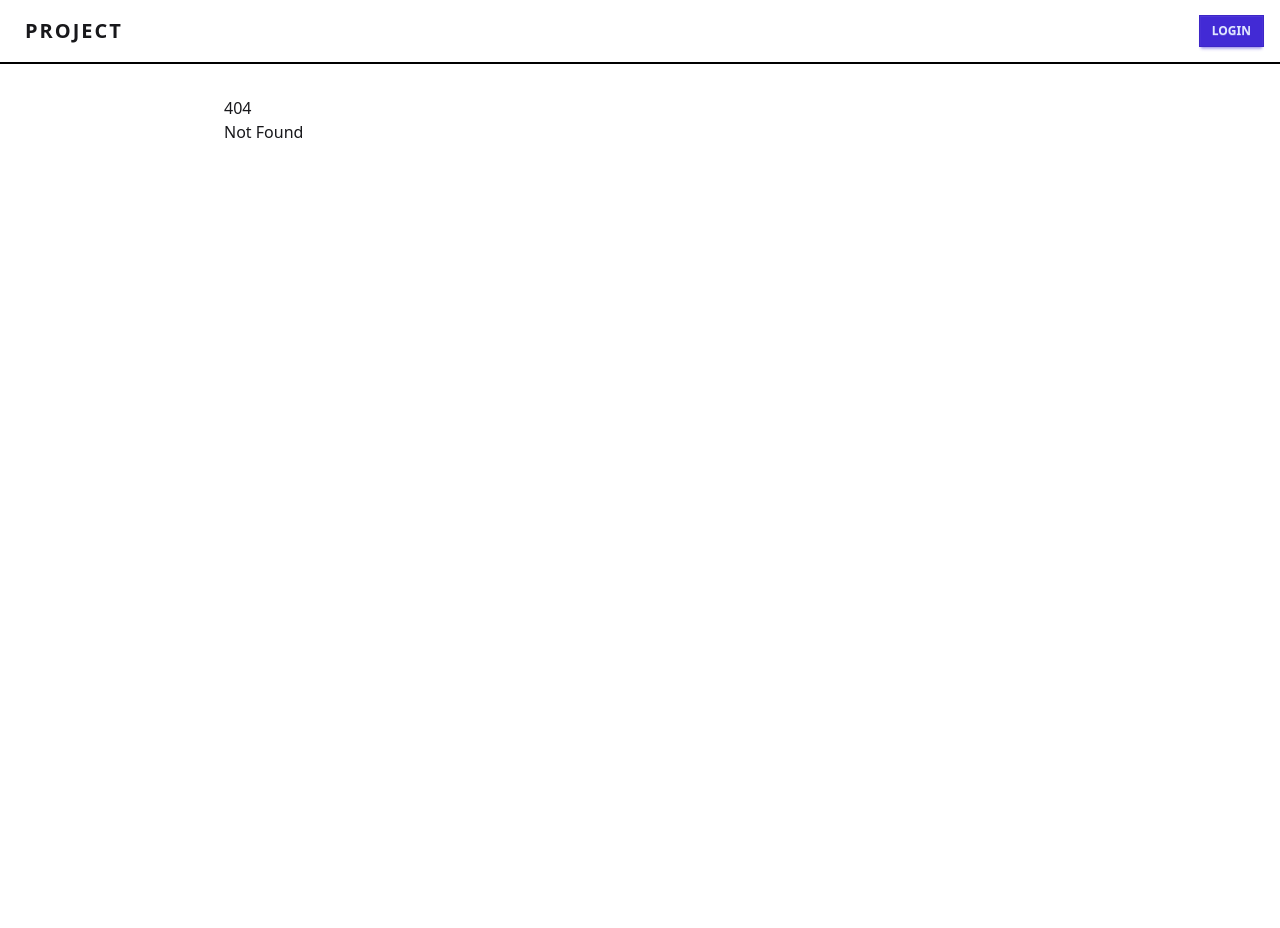
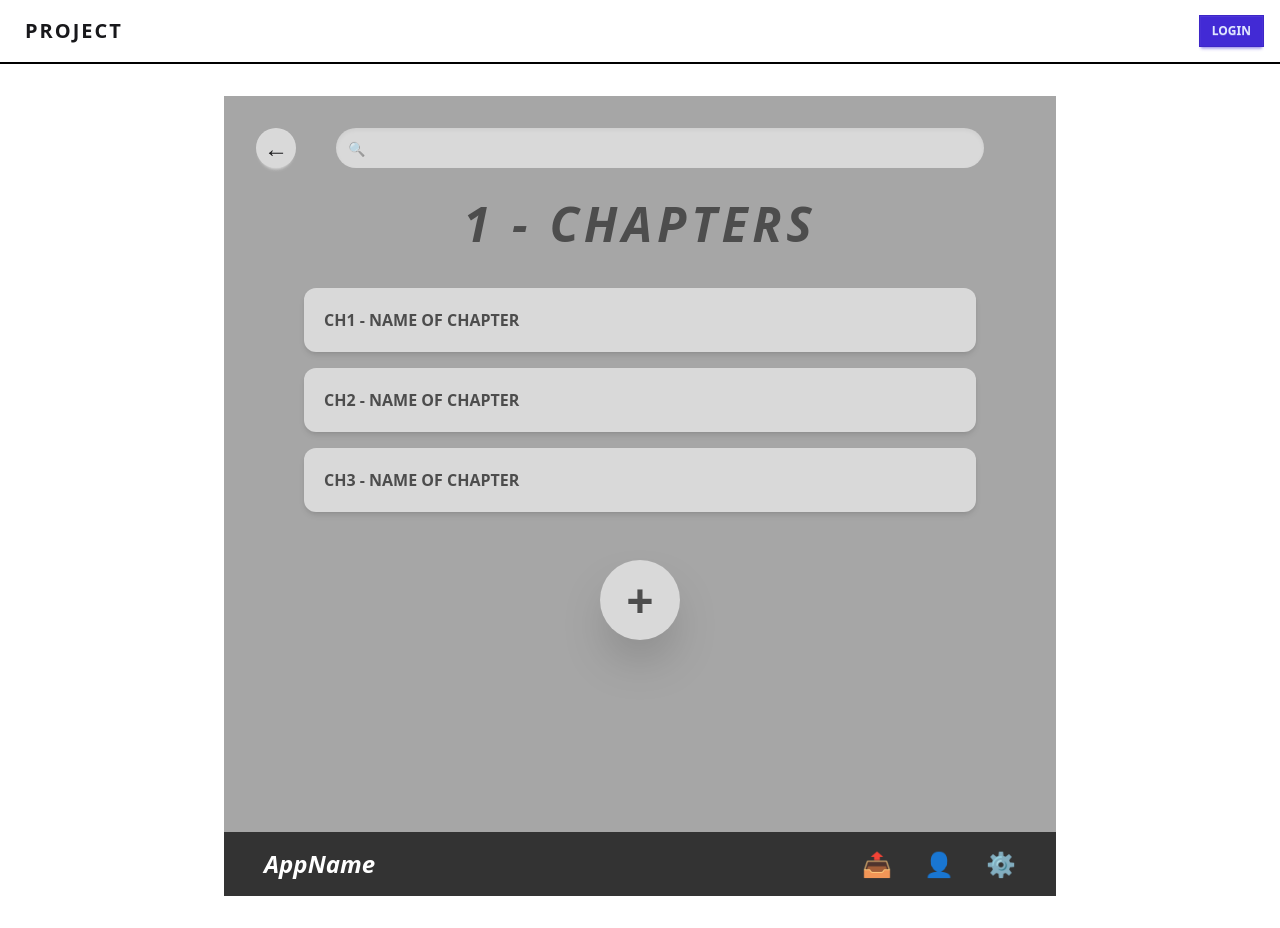
Before and after one commit to lbarto12/examplify, a SvelteKit app in the folder frontend/: page /course/1/chapters/1 in a window 1280 px wide. Before the commit this address had no page. Before the commit the page ends 800 px from the top, so only its background shows below. Built offline with nearby package versions, Linux system fonts and the light colour scheme.

Commit message:
feat: complete course-to-chapter routing with reactive props

```diff
--- a/frontend/src/routes/course/[id]/+page.svelte
+++ b/frontend/src/routes/course/[id]/+page.svelte
@@ -17,7 +17,11 @@
         </h1>
 
         <div class="grid grid-cols-2 gap-6 w-full max-w-4xl px-10">
-            <button class="btn btn-lg h-20 rounded-xl bg-[#D9D9D9] border-none text-[#4D4D4D] font-bold shadow-md hover:bg-black hover:text-white transition-all uppercase">Chapter Lectures</button>
+            <a href="/course/{data.courseId.toLowerCase()}/chapters"
+               class="btn btn-lg h-20 rounded-xl bg-[#D9D9D9] border-none text-[#4D4D4D] font-bold shadow-md hover:bg-black hover:text-white transition-all uppercase flex items-center justify-center no-underline">
+                Chapter Lectures
+            </a>
+
             <button class="btn btn-lg h-20 rounded-xl bg-[#D9D9D9] border-none text-[#4D4D4D] font-bold shadow-md hover:bg-black hover:text-white transition-all uppercase">Summaries</button>
             <button class="btn btn-lg h-20 rounded-xl bg-[#D9D9D9] border-none text-[#4D4D4D] font-bold shadow-md hover:bg-black hover:text-white transition-all uppercase">Saved Questions</button>
             <button class="btn btn-lg h-20 rounded-xl bg-[#D9D9D9] border-none text-[#4D4D4D] font-bold shadow-md hover:bg-black hover:text-white transition-all uppercase">Flashcards</button>
--- /dev/null
+++ b/frontend/src/routes/course/[id]/chapters/[chapterId]/+page.js
@@ -0,0 +1,7 @@
+/** @type {import('./$types').PageLoad} */
+export function load({ params }) {
+    // This feeds 'id' into the props so {data.id} works
+    return {
+        id: params.id.toUpperCase()
+    };
+}
--- /dev/null
+++ b/frontend/src/routes/course/[id]/chapters/[chapterId]/+page.svelte
@@ -0,0 +1,45 @@
+<script>
+    /** @type {import('./$types').PageProps} */
+    let { data } = $props(); // Strict Svelte 5 props
+
+    let chapters = [
+        { id: 'ch1', name: 'CH1 - NAME OF CHAPTER' },
+        { id: 'ch2', name: 'CH2 - NAME OF CHAPTER' },
+        { id: 'ch3', name: 'CH3 - NAME OF CHAPTER' }
+    ];
+</script>
+
+<div class="flex flex-col min-h-screen bg-[#A6A6A6] font-sans">
+    <header class="p-8 flex items-center justify-between max-w-4xl mx-auto w-full">
+        <a href="/course/{data.id.toLowerCase()}" class="btn btn-circle bg-[#D9D9D9] border-none text-2xl no-underline flex items-center justify-center">←</a>
+        <div class="relative flex-grow mx-10">
+            <input type="text" placeholder="🔍" class="input w-full rounded-full border-none bg-[#D9D9D9] shadow-inner" />
+        </div>
+    </header>
+
+    <main class="flex-grow flex flex-col items-center px-10">
+        <h1 class="text-5xl font-black italic text-[#4D4D4D] tracking-widest mb-10 uppercase">
+            {data.id} - CHAPTERS
+        </h1>
+
+        <div class="w-full max-w-2xl space-y-4">
+            {#each chapters as ch}
+                <a href="/course/{data.id.toLowerCase()}/chapters/{ch.id}"
+                   class="flex items-center bg-[#D9D9D9] p-5 rounded-xl border-none shadow-md font-bold text-[#4D4D4D] hover:bg-black hover:text-white transition-all no-underline">
+                    {ch.name}
+                </a>
+            {/each}
+        </div>
+
+        <button class="btn btn-circle btn-lg w-20 h-20 bg-[#D9D9D9] border-none mt-12 shadow-2xl text-5xl text-[#4D4D4D]">
+            +
+        </button>
+    </main>
+
+    <footer class="bg-[#333333] text-white p-4 flex items-center justify-between px-10 mt-10">
+        <div class="text-2xl font-black italic">AppName</div>
+        <div class="flex gap-8 text-2xl">
+            <span>📤</span> <span>👤</span> <span>⚙️</span>
+        </div>
+    </footer>
+</div>
```
Also changed, not shown: frontend/src/routes/course/[id]/chapters/+page.svelte (added).
